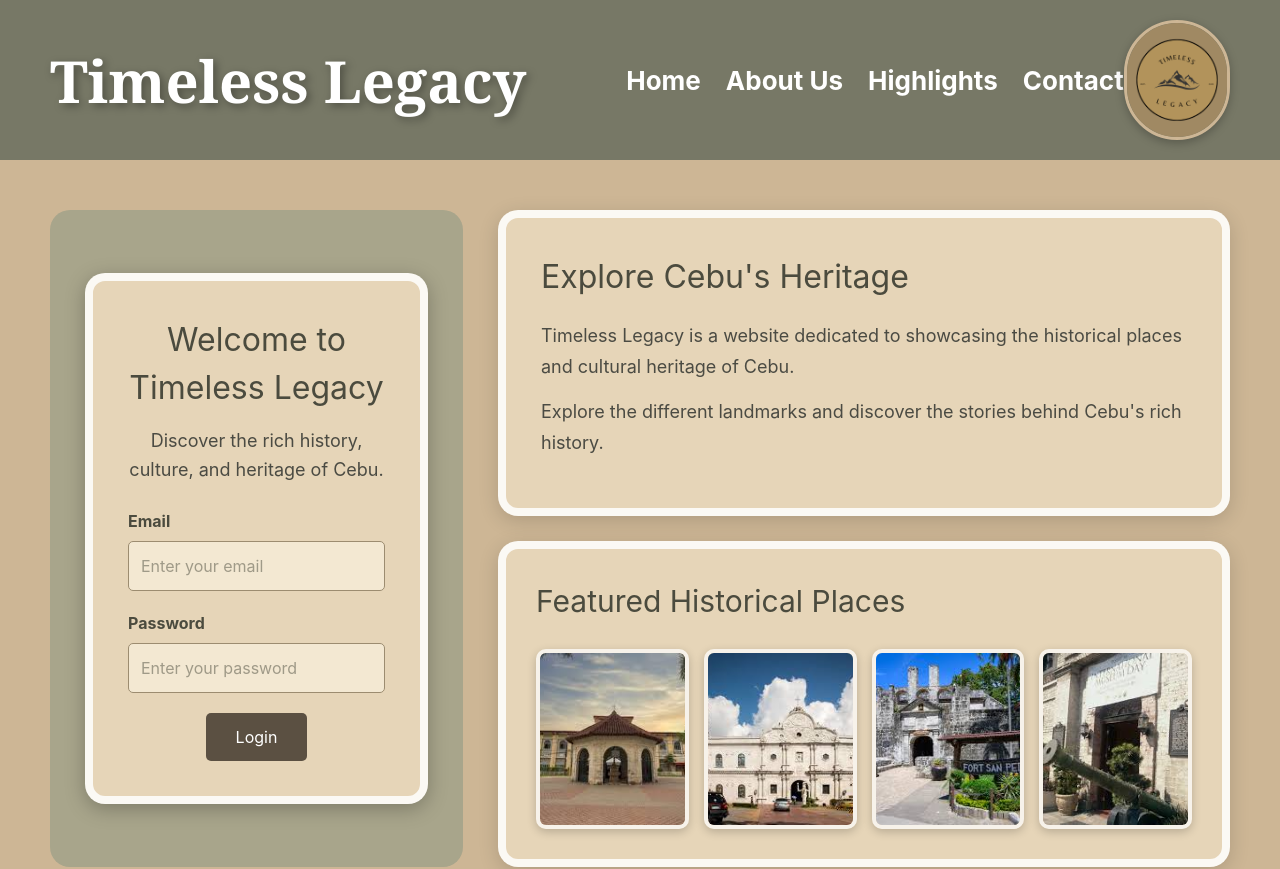
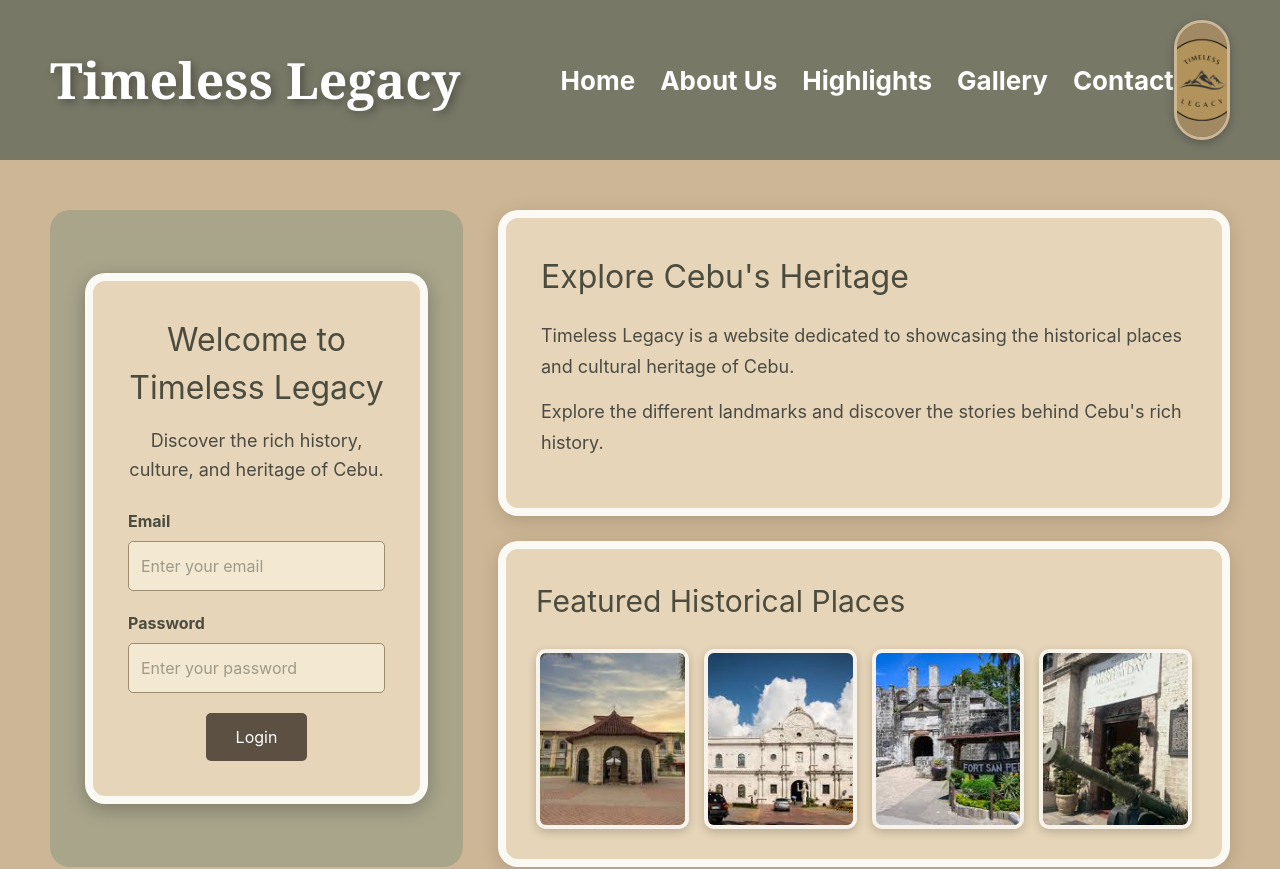
Before and after one commit to crizzlyiyasabellita-sys/Timeless-Legacy, a React (Vite) app: page / in a window 1280 px wide. Shown: the top 869 px of the page. Built offline with nearby package versions, Linux system fonts and the light colour scheme.

Commit message:
Commit 3.1
added nav for gallery

```diff
--- a/src/components/Header.jsx
+++ b/src/components/Header.jsx
@@ -1,8 +1,8 @@
 function Header() {
     return (
-        <header className="min-h-[155px] bg-[#777866] px-5 py-5 lg:px-[50px] flex flex-col lg:flex-row lg:items-center">
+        <header className="min-h-[140px] bg-[#777866] px-5 py-5 lg:px-[50px] flex flex-col lg:flex-row lg:items-center">
 
-            <h1 className="m-0 text-white font-bold font-serif text-[36px] lg:text-[58px] text-center lg:text-left whitespace-normal lg:whitespace-nowrap drop-shadow-[3px_3px_4px_rgba(0,0,0,0.35)]">
+            <h1 className="m-0 text-white font-bold font-serif text-[36px] lg:text-[50px] text-center lg:text-left whitespace-normal lg:whitespace-nowrap drop-shadow-[3px_3px_4px_rgba(0,0,0,0.35)]">
                 Timeless Legacy
             </h1>
 
@@ -30,11 +30,20 @@ function Header() {
                 </a>
 
                 <a
+                    href="/gallery"
+                    className="text-white no-underline font-bold text-[20px] lg:text-[26px] whitespace-nowrap transition duration-200 hover:text-[#e4d2ae]"
+                >
+                    Gallery
+                </a>
+
+                <a
                     href="/contact"
                     className="text-white no-underline font-bold text-[20px] lg:text-[26px] whitespace-nowrap transition duration-200 hover:text-[#e4d2ae]"
                 >
                     Contact
                 </a>
+
+
 
             </nav>
 
```
